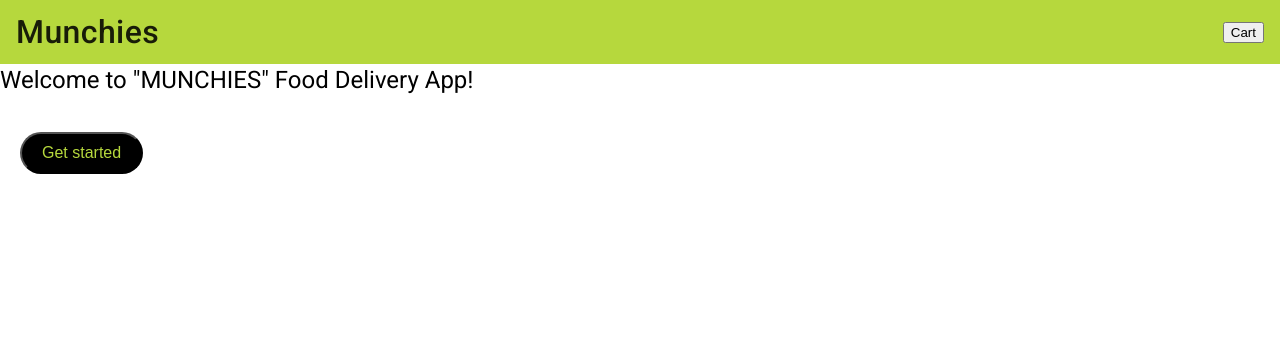
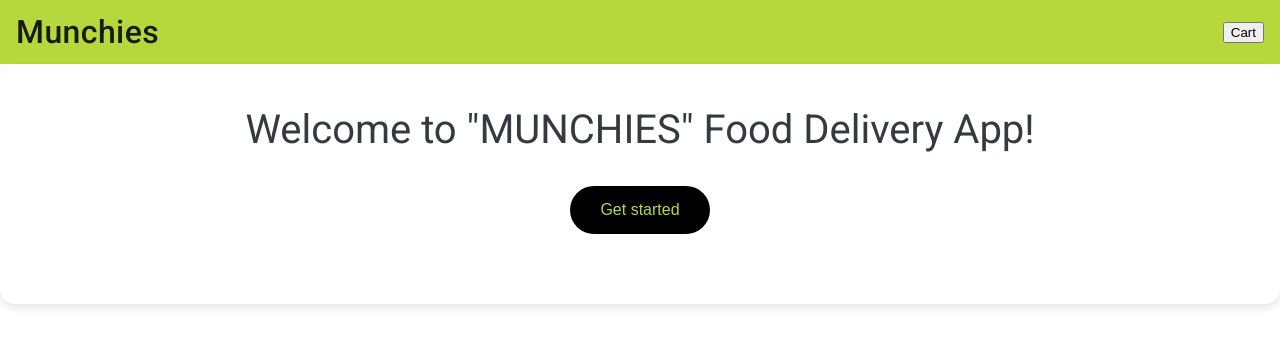
Before and after one commit to Oce-B/web-tech, an Angular app in the folder delivery-app/: page / in a window 1280 px wide. Shown: the top 346 px of the page. Built offline with nearby package versions, Linux system fonts and the light colour scheme; no server answers.

Commit message:
pretty main page

```diff
--- a/delivery-app/src/app/landing-page/landing-page.component.html
+++ b/delivery-app/src/app/landing-page/landing-page.component.html
@@ -1,2 +1,4 @@
-<h1> Welcome to "MUNCHIES" Food Delivery App!</h1>
-<button mat-raised-button class="button__rounded--black" (click)="navigateToRestaurants()">Get started</button>
+<div class="container">
+  <h1>Welcome to "MUNCHIES" Food Delivery App!</h1>
+  <button mat-raised-button class="button__rounded--black" (click)="navigateToRestaurants()">Get started</button>
+</div>
--- a/delivery-app/src/app/landing-page/landing-page.component.scss
+++ b/delivery-app/src/app/landing-page/landing-page.component.scss
@@ -12,3 +12,42 @@ $color-green: #b6d83d;
     color: black;
   }
 }
+
+body {
+  font-family: 'Arial', sans-serif;
+  background-color: #f8f9fa;
+  display: flex;
+  justify-content: center;
+  align-items: center;
+  height: 100vh;
+  margin: 0;
+}
+
+.container {
+  text-align: center;
+  background: #ffffff;
+  padding: 50px;
+  border-radius: 15px;
+  box-shadow: 0 4px 8px rgba(0, 0, 0, 0.1);
+}
+
+h1 {
+  font-size: 2.5rem;
+  color: #343a40;
+  margin-bottom: 20px;
+}
+
+.button__rounded--black {
+  background-color: #343a40;
+  color: #ffffff;
+  border: none;
+  border-radius: 25px;
+  padding: 15px 30px;
+  font-size: 1rem;
+  cursor: pointer;
+  transition: background-color 0.3s;
+}
+
+.button__rounded--black:hover {
+  background-color: #495057;
+}
--- /dev/null
+++ b/delivery-app/src/environments/environment.development.ts
@@ -0,0 +1,4 @@
+export const environment = {
+  production: true,
+  apiUrl: 'http://localhost:8080'
+};
--- /dev/null
+++ b/delivery-app/src/environments/environment.ts
@@ -0,0 +1,4 @@
+export const environment = {
+  production: false,
+  apiUrl: 'http://localhost:8080'
+};
```
Also changed, not shown: delivery-app/src/assets/img/background.jpeg (added).
